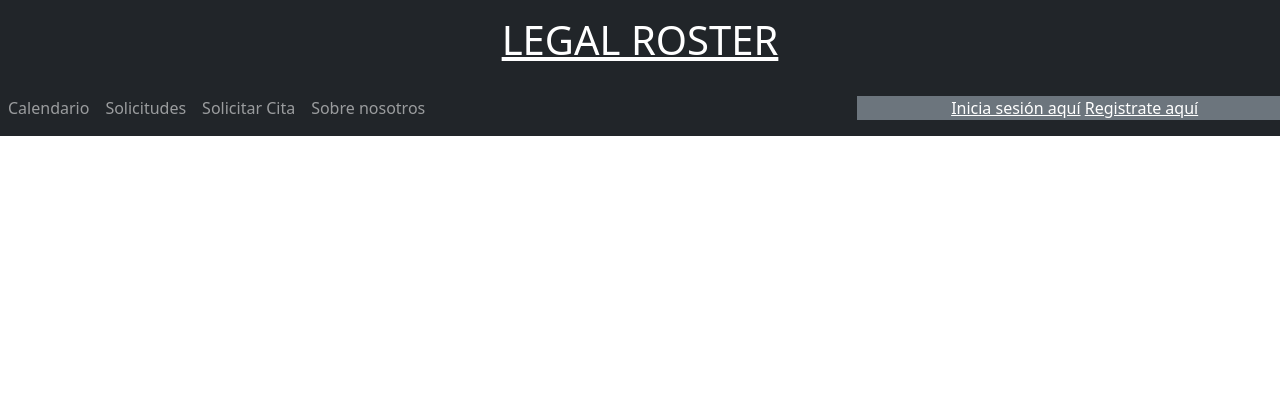
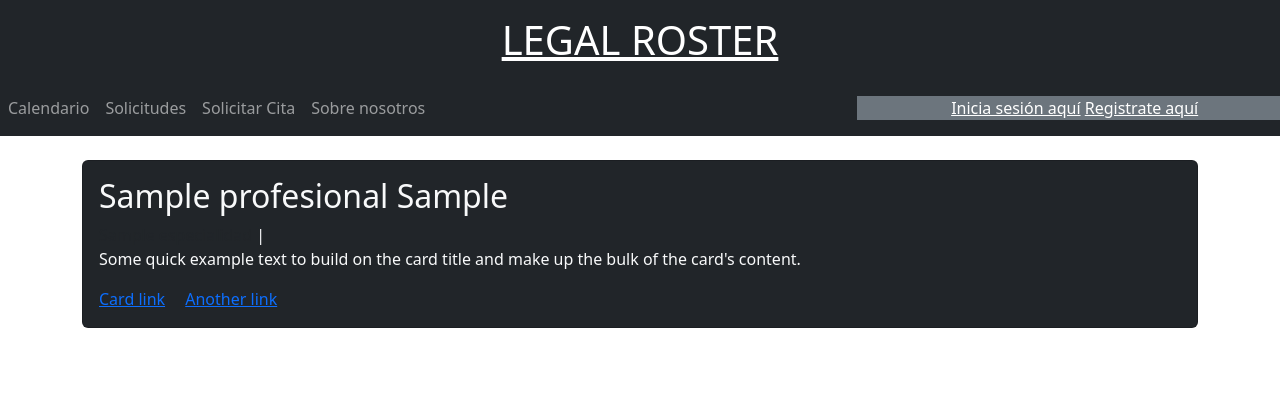
Before and after one commit to A22JulioAA/legal_code, a Django app: page / in a window 1280 px wide. Shown: the top 396 px of the page. Run offline with Django 5.2, Linux system fonts and the light colour scheme; tables that the repository leaves empty hold one stand-in row (values such as "Sample post"); some libraries are stand-ins or nearby versions.

Commit message:
Crear cards homepage

```diff
--- a/core/models.py
+++ b/core/models.py
@@ -18,6 +18,7 @@ class Profesional(models.Model):
     especialidad = models.ManyToManyField(Especialidad, default="General")
     precio_consulta = models.FloatField()
     direccion = models.TextField()
+    descripcion = models.TextField(max_length=450)
 
     def __str__(self) -> str:
         return self.nombre + self.apellidos + '\ Email: ' + self.email
--- a/core/templates/core/base.html
+++ b/core/templates/core/base.html
@@ -68,6 +68,8 @@ registros, ver -------
   <!-- Footer de la página -->
 
 
+
+
 </body>
 
 </html>
--- a/core/templates/core/homepage.html
+++ b/core/templates/core/homepage.html
@@ -6,12 +6,26 @@ Homepage
 
 
 {% block content %}
-{% for especialidad in lista_especialidades %}
-<h2>{{ especialidad }}</h2>
-{% endfor %}
-{% for profesional in lista_profesionales %}
-<h3>{{ profesional.nombre }}</h3>
-<h3>{{ profesional.email }}</h3>
-{% endfor %}
 
+<section class="container mt-3">
+
+    {% for profesional in lista_profesionales %}
+
+        <div class="card bg-dark text-light mt-4" style="width: 100%;">
+            <div class="card-body">
+                <h2 class="card-title">{{ profesional.nombre }} {{ profesional.apellidos }}</h2>
+                {% for especialidad in profesional.especialidad.all %}
+                    <div class="especialidades">
+                        <span class="card-subtitle mb-2 text-body-secondary">{{ especialidad }}</span> |
+                    </div>
+                {% endfor %}
+                <p class="card-text">Some quick example text to build on the card title and make up the bulk of the card's content.</p>
+                <a href="#" class="card-link">Card link</a>
+                <a href="#" class="card-link">Another link</a>
+            </div>
+        </div>
+
+    {% endfor %}
+
+</section>
 {% endblock %}
--- a/core/views.py
+++ b/core/views.py
@@ -2,11 +2,18 @@ from django.shortcuts import render, redirect
 from django.contrib.auth.decorators import login_required
 from django.contrib.auth import logout, authenticate, login
 from .forms import CustomUserCreationForm
+from .models import Profesional
 
 # Create your views here.
 
 def homepage(request):
-    return render(request, 'core/homepage.html')
+    lista_profesionales = Profesional.objects.all()
+
+    data = {
+        'lista_profesionales': lista_profesionales
+    }
+
+    return render(request, 'core/homepage.html', data)
 
 # TODO:A mejorar el registro e inicio de sesión. Implementar cambio de formulario según sea profesional o cliente.
 # TODO:Revisar permisos y crear permisos nuevos.
--- a/legal_code/settings.py
+++ b/legal_code/settings.py
@@ -92,7 +92,7 @@ DATABASES = {
         "USER": "postgres",
         "PASSWORD": "abc123.",
         "HOST": "127.0.0.1",
-        "PORT": "5432",
+        "PORT": "5433",
     }
 }
 
```
Also changed, not shown: comentarios/migrations/0006_alter_comentario_fecha_comentario.py (added).
